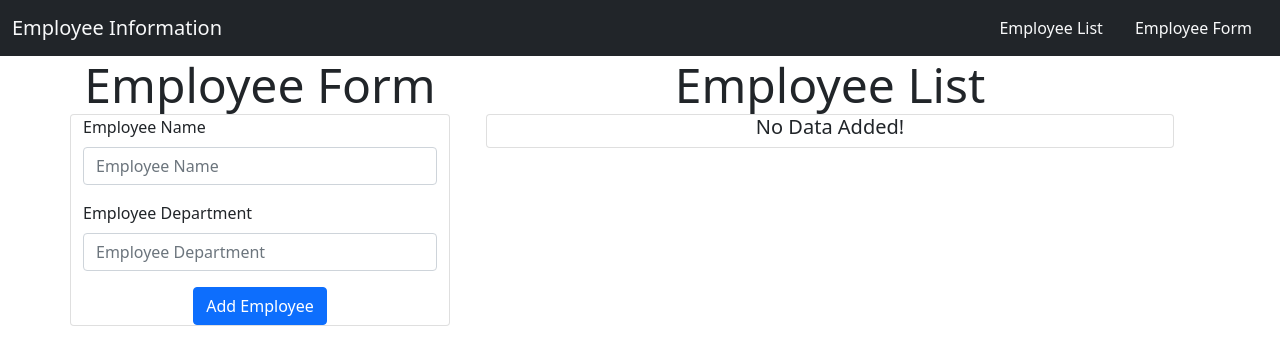
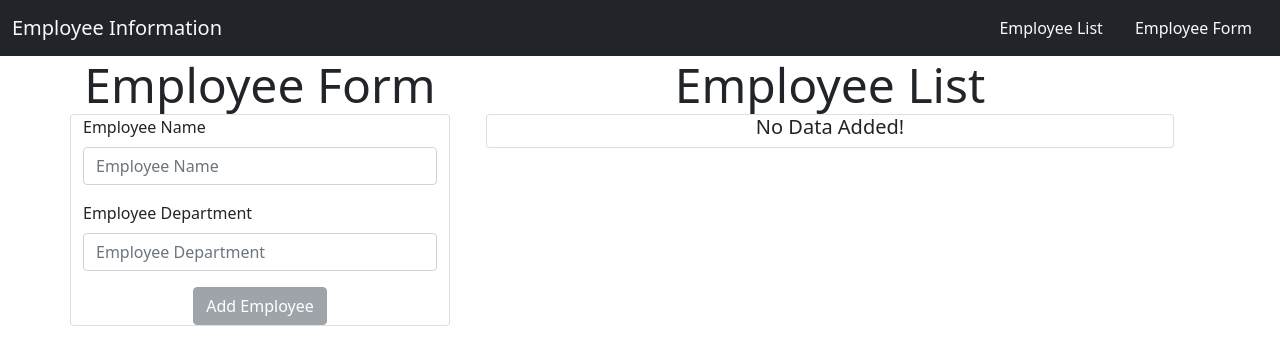
Before and after one commit to harshtiwar9/employeeInfo, an Angular app: page /home in a window 1280 px wide. Shown: the top 364 px of the page. Built offline with nearby package versions, Linux system fonts and the light colour scheme.

Commit message:
Routing fixed with component refresh data.

```diff
--- a/src/app/employee-form/employee-form.component.html
+++ b/src/app/employee-form/employee-form.component.html
@@ -22,7 +22,10 @@
           <label for="formGroupExampleInput2" class="form-label">Employee Department</label>
           <input ngModel type="text" class="form-control" name="empDept" placeholder="Employee Department" required>
         </div>
-        <div class="col-12 text-center">
+        <div *ngIf="f.invalid" class="col-12 text-center">
+          <button type="submit" class="btn btn-secondary disabled">Add Employee</button>
+        </div>
+        <div *ngIf="f.valid" class="col-12 text-center">
           <button type="submit" class="btn btn-primary">Add Employee</button>
         </div>
       </form>
@@ -43,9 +46,13 @@
           <label for="formGroupExampleInput2" class="form-label">Employee Department</label>
           <input ngModel type="text" class="form-control" name="empDept" placeholder="Employee Department" required>
         </div>
-        <div class="col-12 text-center">
+        <div *ngIf="f.invalid" class="col-12 text-center">
+          <button type="submit" class="btn btn-secondary disabled">Add Employee</button>
+        </div>
+        <div *ngIf="f.valid" class="col-12 text-center">
           <button type="submit" class="btn btn-primary">Add Employee</button>
         </div>
+
       </form>
     </div>
   </div>
--- a/src/app/employee-form/employee-form.component.ts
+++ b/src/app/employee-form/employee-form.component.ts
@@ -1,4 +1,5 @@
 import { Component, OnInit } from '@angular/core';
+import { FormGroup } from '@angular/forms';
 import { Router } from '@angular/router';
 
 @Component({
@@ -22,13 +23,13 @@ export class EmployeeFormComponent implements OnInit {
 
   //Generate random ID
   generateId() {
-    return 'xxxxxxxx-xxxx-4xxx-yxxx-xxxxxxxxxxxx'.replace(/[xy]/g, function(c) {
+    return 'xxxxxxxx-xxxx-4xxx-yxxx-xxxxxxxxxxxx'.replace(/[xy]/g, function (c) {
       var r = Math.random() * 16 | 0, v = c == 'x' ? r : (r & 0x3 | 0x8);
       return v.toString(16);
     });
   }
 
-  onSubmit (data: any){ //onSubmit add data to Local Storage.
+  onSubmit(data: any) { //onSubmit add data to Local Storage.
 
     //Data push to local storage
     this.empData.push({
@@ -42,6 +43,14 @@ export class EmployeeFormComponent implements OnInit {
     //reset form
     data.reset();
 
+    //Alert data recorded
+    alert("Employee data recorded!");
+
+    //Navigate to update List component
+    this.router.url == "/home" ? this.router.navigateByUrl('/employee-list', { skipLocationChange: true }).then(() => {
+      this.router.navigate(['home']);
+    }) : ""
+
   }
 
 }
```
